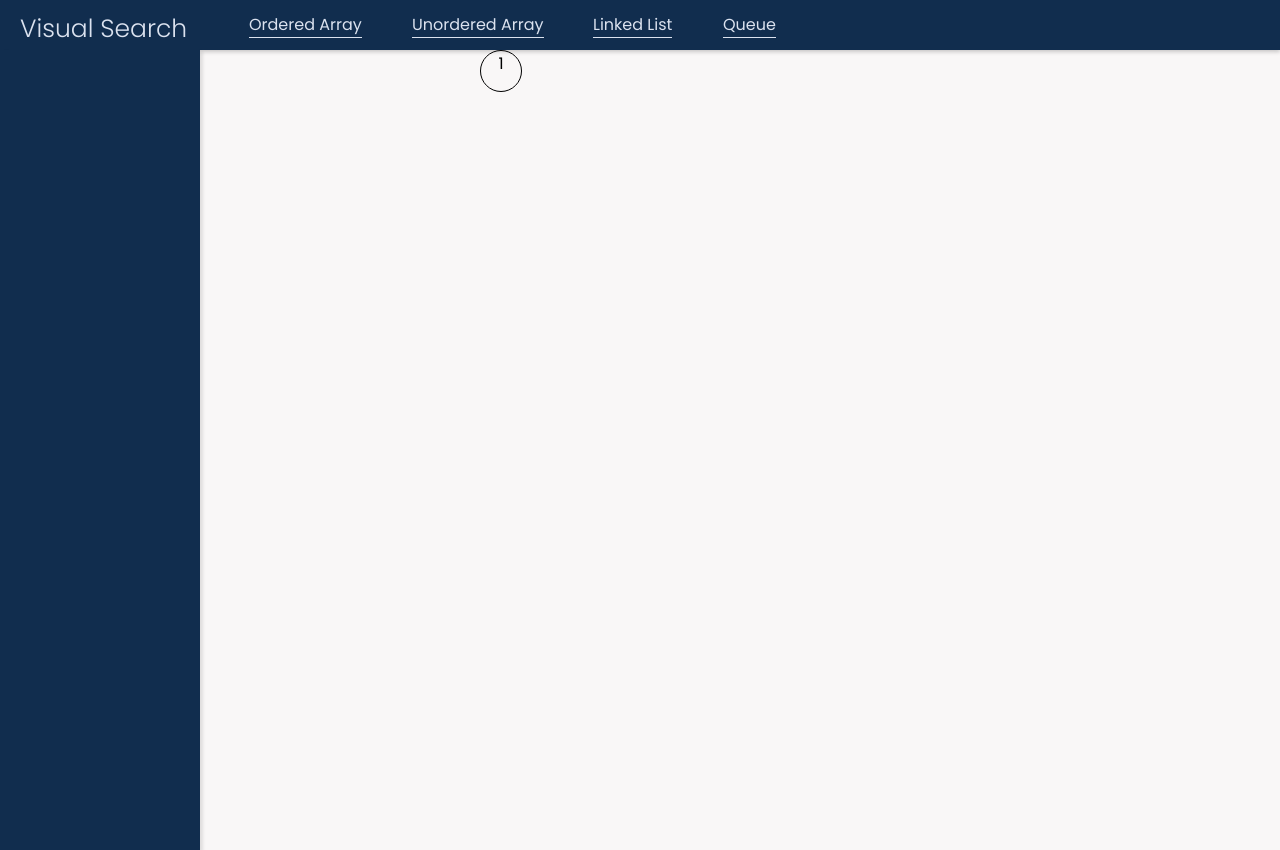
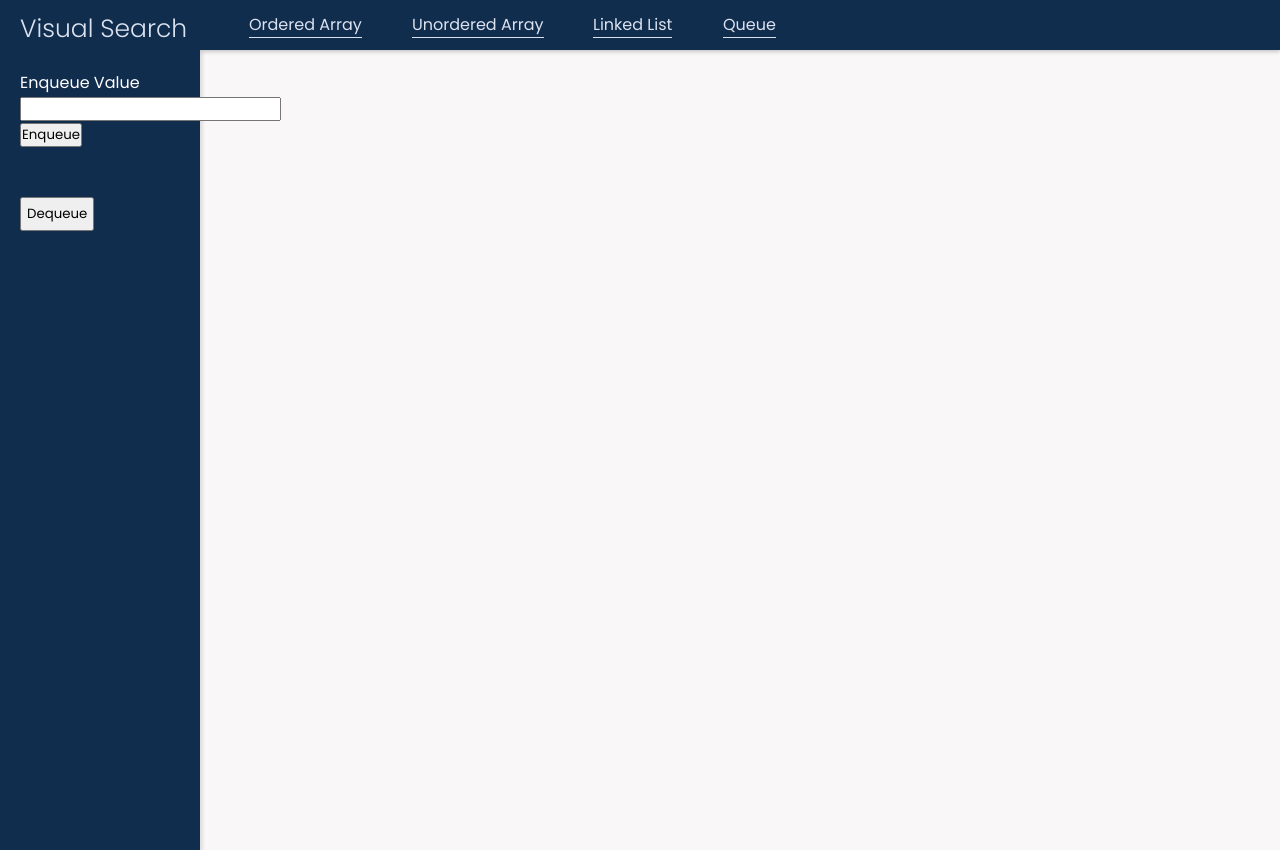
Before and after one commit to cpomul/VisualData, a website with bundled scripts: page index.html in a window 1280 px wide. Both pictures are taken after a click on the item "Queue". Built offline with nearby package versions, Linux system fonts and the light colour scheme; files whose address does not match are found by name.

Commit message:
Added queue Dequeue function

```diff
--- a/DataStructures/LinkedList.js
+++ b/DataStructures/LinkedList.js
@@ -85,10 +85,8 @@ export class LinkedList{
 
             anime({
                 targets: '#list-container',
-                translateY: 180,
                 opacity: [0,2],
                 easing: "easeOutExpo",
-                delay: anime.stagger(25),
             })
             current = current.next;
         }
--- a/DataStructures/Queue.js
+++ b/DataStructures/Queue.js
@@ -17,6 +17,7 @@ export class Queue{
     }
     enqueue(value) {
         this.linkedList.append(value);
+        console.log(this.linkedList)
     }
     dequeue() {
         const removedHead = this.linkedList.deleteHead();
@@ -31,10 +32,13 @@ export class Queue{
         container.innerHTML = '';
 
         let current = this.linkedList.head;
+        while(current){
+            const queueElement = document.createElement('div');
+            queueElement.className = 'queueElement';
+            queueElement.textContent = current.data;
+            container.append(queueElement);
 
-        const queueElement = document.createElement('div');
-        queueElement.className = 'queueElement';
-        queueElement.textContent = current.data;
-        container.append(queueElement);
+            current = current.next;
+        }
     }
 }
--- a/index.html
+++ b/index.html
@@ -19,11 +19,15 @@
         </nav>
     </header>
     <main>
-        <div id="mainContainer">
-            <div id="navContainer"></div>
-            <div id="array-container"></div>
-            <div id="list-container"></div>
-            <div id="queue-container"></div>
+        <div id="Container">
+            <div id="navigationContainer">
+                <div id="navContainer"></div>
+            </div>
+            <div id="dataContainer">
+                <div id="array-container"></div>
+                <div id="list-container"></div>
+                <div id="queue-container"></div>
+            </div>
         </div>
     </main>
     <script type="module" src="./DataStructures/LinkedList.js"></script>
--- a/index.js
+++ b/index.js
@@ -18,6 +18,9 @@ const arraySearch = new ArraySearch();
 const linkedList = new LinkedList();
 const queue = new Queue();
 
+const dequeueButton = document.createElement('Button');
+dequeueButton.className = 'dequeueButton';
+dequeueButton.textContent= "Dequeue";
 const searchLinearForm = new FormGenerator('searchLinear', 'Target', 'targetLinear', 'searchButtonLinear', 'SearchLinear');
 const searchLinearFormElement = searchLinearForm.createFormSingleInput();
 const searchBinaryForm = new FormGenerator('searchBinary', 'Target', 'targetBinary', 'searchButtonBinary', 'SearchBinary');
@@ -35,6 +38,9 @@ const moveNodeValueForm = new FormGenerator(
     'targetPositionInputId'
 );
 const moveNodeValueFormElement = moveNodeValueForm.createFormDoubleInput();
+
+const enqueueValueForm = new FormGenerator('enqueueValueForm', 'Enqueue Value', 'enqueueValueInput', 'enqueueButton', 'Enqueue');
+const enqueueValueFormElement = enqueueValueForm.createFormSingleInput();
 
 
 orderedArray.addEventListener('click', (event) => {
@@ -61,8 +67,7 @@ linkedListSelector.addEventListener('click', (event) =>{
 queueSelector.addEventListener('click', (event) => {
     navContainer.innerHTML = '';
     listContainer.innerHTML = '';
-    queue.enqueue(1);
-    queue.displayQueue('queue-container');
+    navContainer.append(enqueueValueFormElement, dequeueButton);
 });
 
 
@@ -108,3 +113,18 @@ moveNodeValueFormElement.addEventListener('submit',(event) => {
     }
     console.log(linkedList);
 });
+
+enqueueValueFormElement.addEventListener('submit', (event) =>{
+    event.preventDefault();
+
+    const enqueueValueInput = document.getElementById('enqueueValueInput');
+    const enqueueValue = parseInt(enqueueValueInput.value, 10);
+
+    queue.enqueue(enqueueValue);
+    queue.displayQueue("queue-container");
+});
+
+dequeueButton.addEventListener('click', () =>{
+    queue.dequeue();
+    queue.displayQueue('queue-container');
+})
--- a/style.css
+++ b/style.css
@@ -70,13 +70,13 @@ body {
     color: black;
 }
 
-#mainContainer {
+#navigationContainer {
     display: flex;
     height: 100vh;
 }
 
 #navContainer {
-    flex: 0 0 200px;
+    width: 200px;
     padding: 20px;
     background-color: #112D4E;
     box-shadow: 3px 2px 3px rgba(0, 0, 0, 0.1);
@@ -129,9 +129,6 @@ body {
 
 #list-container {
     display: flex;
-    margin-left: auto;
-    margin-right: auto;
-    height: 100px;
 }
 
 .listNode {
@@ -176,15 +173,27 @@ body {
     font-size: 10px;
     padding-top: 30px;
 }
-#queue-container {
-    width: 100vh;
-}
 .queueElement{
     width: 40px;
     height: 40px;
     border: 1px solid black;
     border-radius: 100%;
+    display: inline-flex;
+    justify-content: center;
+}
+#Container{
+    display: flex;
+}
+#dataContainer{
     display: flex;
     justify-content: center;
-    align-content: center;
+    align-items: center;
+    margin-left: auto;
+    margin-right: auto;
 }
+.dequeueButton{
+    margin-top: 50px;
+    padding: 5px;
+    display: flex;
+    justify-content: center;
+}
```
